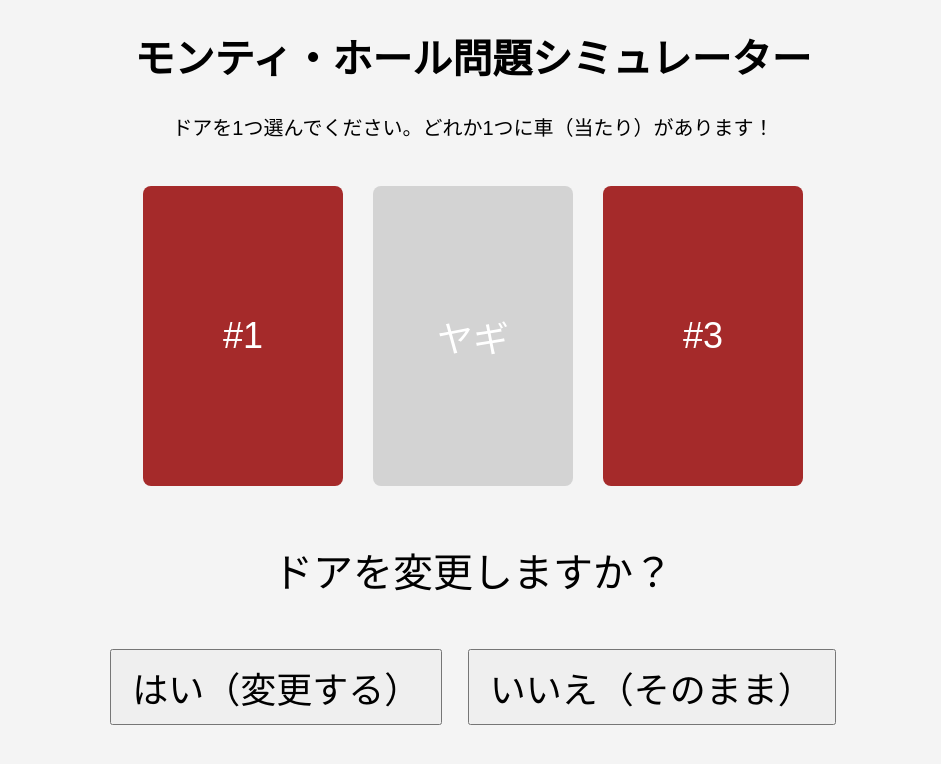
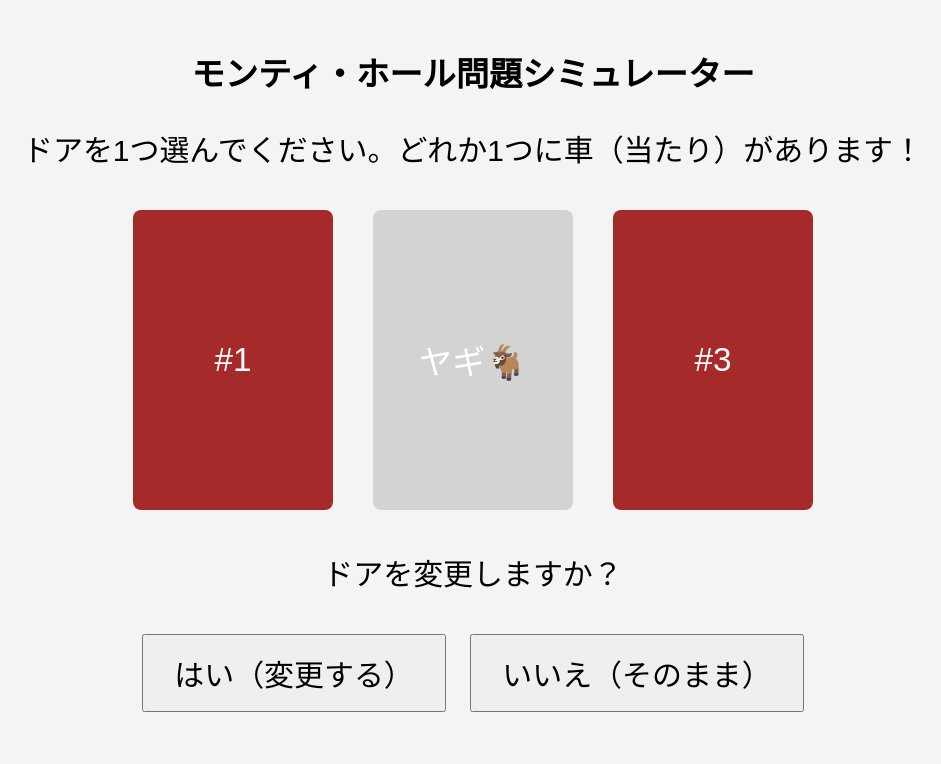
Before and after one commit to uesaka-a/monty-hall, a plain HTML site: page index.html in a window 1280 px wide. Both pictures are taken after a click on the element "#1". Shown: the whole page, without its empty margins (167-1108 px from the left). Drawn offline with Linux system fonts and the light colour scheme.

Commit message:
Update index.html

```diff
--- a/index.html
+++ b/index.html
@@ -4,25 +4,32 @@
   <meta charset="UTF-8">
   <title>モンティ・ホール シミュレーター</title>
   <style>
+    html {
+      font-size: 1.3vw;
+    }
     body {
       font-family: sans-serif;
       text-align: center;
       background-color: #f4f4f4;
-      font-size: 20px;
+      padding: 1em;
     }
     .door-container {
       display: flex;
       justify-content: center;
-      margin-top: 30px; /* 縦の隙間を拡大 */
+      flex-wrap: wrap;
+      gap: 20px;
+      margin-top: 30px;
       margin-bottom: 30px;
     }
     .door {
-      width: 200px; /* 横2倍 */
-      height: 300px; /* 縦2倍 */
+      width: 25vw;
+      height: 37.5vw;
+      max-width: 200px;
+      max-height: 300px;
       background-color: brown;
       color: white;
-      font-size: 36px; /* ドアの文字も大きく */
-      margin: 15px; /* 隙間を1.5倍に */
+      font-size: 2em; /* サイズを少し大きく */
+      margin: 10px;
       display: flex;
       align-items: center;
       justify-content: center;
@@ -34,26 +41,34 @@
       background-color: lightgray;
       cursor: default;
     }
+    .door .car {
+      font-size: 2.5em;
+    }
     .result {
       margin-top: 30px;
-      font-size: 22px;
+      font-size: 2em;
+      white-space: pre-line;
     }
     .buttons {
-      margin-top: 30px; /* 隙間を1.5倍に */
+      margin-top: 30px;
     }
     #switchButtons p {
-      font-size: 40px; /* 「ドアを変更しますか？」の文字を2倍に */
+      font-size: 1.8em;
     }
     button {
       margin: 10px;
-      font-size: 36px; /* ボタンの文字サイズを2倍に */
-      padding: 10px 20px; /* ボタン自体のサイズも大きく */
+      font-size: 1.8em;
+      padding: 0.5em 1em;
+    }
+    .description {
+      font-size: 1.8em;
+      margin: 1em 0;
     }
   </style>
 </head>
 <body>
   <h1>モンティ・ホール問題シミュレーター</h1>
-  <p>ドアを1つ選んでください。どれか1つに車（当たり）があります！</p>
+  <p class="description">ドアを1つ選んでください。どれか1つに車（当たり）があります！</p>
 
   <div class="door-container">
     <div class="door" onclick="chooseDoor(0)">#1</div>
@@ -86,13 +101,12 @@
       if (playerChoice !== null) return;
       playerChoice = index;
 
-      // Reveal a goat door that is not player's choice or prize
       do {
         revealedDoor = Math.floor(Math.random() * 3);
       } while (revealedDoor === playerChoice || revealedDoor === prizeDoor);
 
       document.querySelectorAll('.door')[revealedDoor].classList.add('open');
-      document.querySelectorAll('.door')[revealedDoor].innerText = "ヤギ";
+      document.querySelectorAll('.door')[revealedDoor].innerText = "ヤギ🐐";
 
       document.getElementById('switchButtons').style.display = 'block';
     }
@@ -110,13 +124,12 @@
       }
 
       document.querySelectorAll('.door')[prizeDoor].classList.add('open');
-      document.querySelectorAll('.door')[prizeDoor].innerText = "🚗";
+      document.querySelectorAll('.door')[prizeDoor].innerHTML = "<span class='car'>🚗✨</span>";
 
       const win = playerChoice === prizeDoor;
       trialCount++;
       if (win) winCount++;
 
-      // 場合分け記録
       if (switchDoor) {
         switchTrial++;
         if (win) switchWin++;
@@ -136,13 +149,11 @@
     }
 
     function restart() {
-      // ドアのリセット
       document.querySelectorAll('.door').forEach((el, i) => {
         el.className = 'door';
         el.innerText = `#${i + 1}`;
       });
 
-      // 状態の初期化
       prizeDoor = Math.floor(Math.random() * 3);
       playerChoice = null;
       revealedDoor = null;
```
